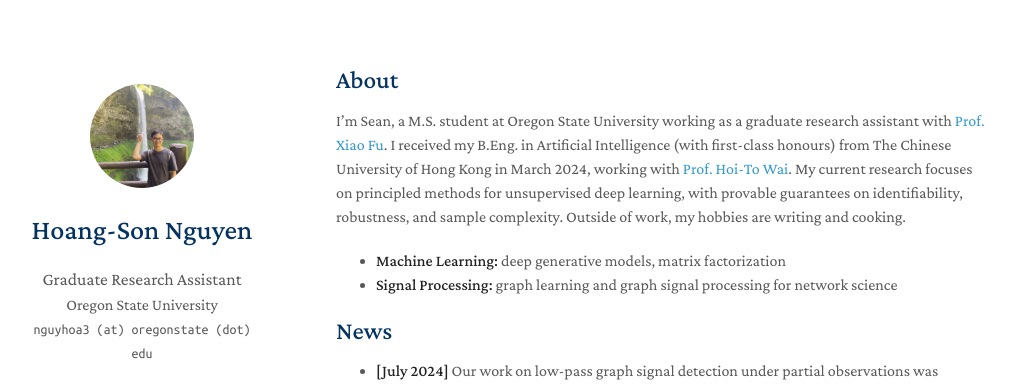
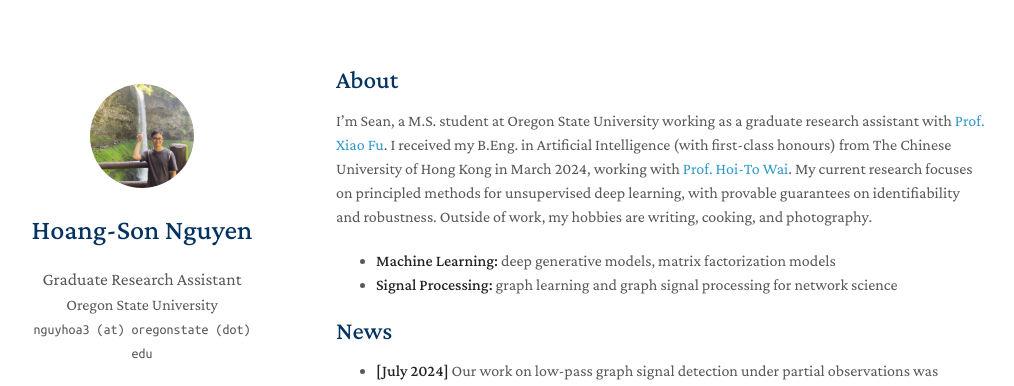
Before and after one commit to hsnguyen24/hsnguyen24.github.io, a Jekyll site: the page built from index.md, in a window 1280 px wide and 1082 px high. Shown: the top 386 px of the window, without its empty margins (134-1148 px from the left). Built offline with Jekyll 4.4.1, drawn with Linux system fonts in a browser that asks for light colours; nearby versions of some CDN libraries; a style sheet for code colours, icons or effects is not loaded; our own code applies the rules of GitHub Pages for plain Markdown files.

Commit message:
Update index.md

```diff
--- a/index.md
+++ b/index.md
@@ -4,9 +4,9 @@ layout: homepage
 
 ## About
 
-I'm Sean, a M.S. student at Oregon State University working as a graduate research assistant with [Prof. Xiao Fu](https://web.engr.oregonstate.edu/~fuxia). I received my B.Eng. in Artificial Intelligence (with first-class honours) from The Chinese University of Hong Kong in March 2024, working with [Prof. Hoi-To Wai](https://www1.se.cuhk.edu.hk/~htwai). My current research focuses on principled methods for unsupervised deep learning, with provable guarantees on identifiability, robustness, and sample complexity. Outside of work, my hobbies are writing and cooking.
+I'm Sean, a M.S. student at Oregon State University working as a graduate research assistant with [Prof. Xiao Fu](https://web.engr.oregonstate.edu/~fuxia). I received my B.Eng. in Artificial Intelligence (with first-class honours) from The Chinese University of Hong Kong in March 2024, working with [Prof. Hoi-To Wai](https://www1.se.cuhk.edu.hk/~htwai). My current research focuses on principled methods for unsupervised deep learning, with provable guarantees on identifiability and robustness. Outside of work, my hobbies are writing, cooking, and photography.
 
-- **Machine Learning:** deep generative models, matrix factorization
+- **Machine Learning:** deep generative models, matrix factorization models
 - **Signal Processing:** graph learning and graph signal processing for network science
 
 ## News
```
